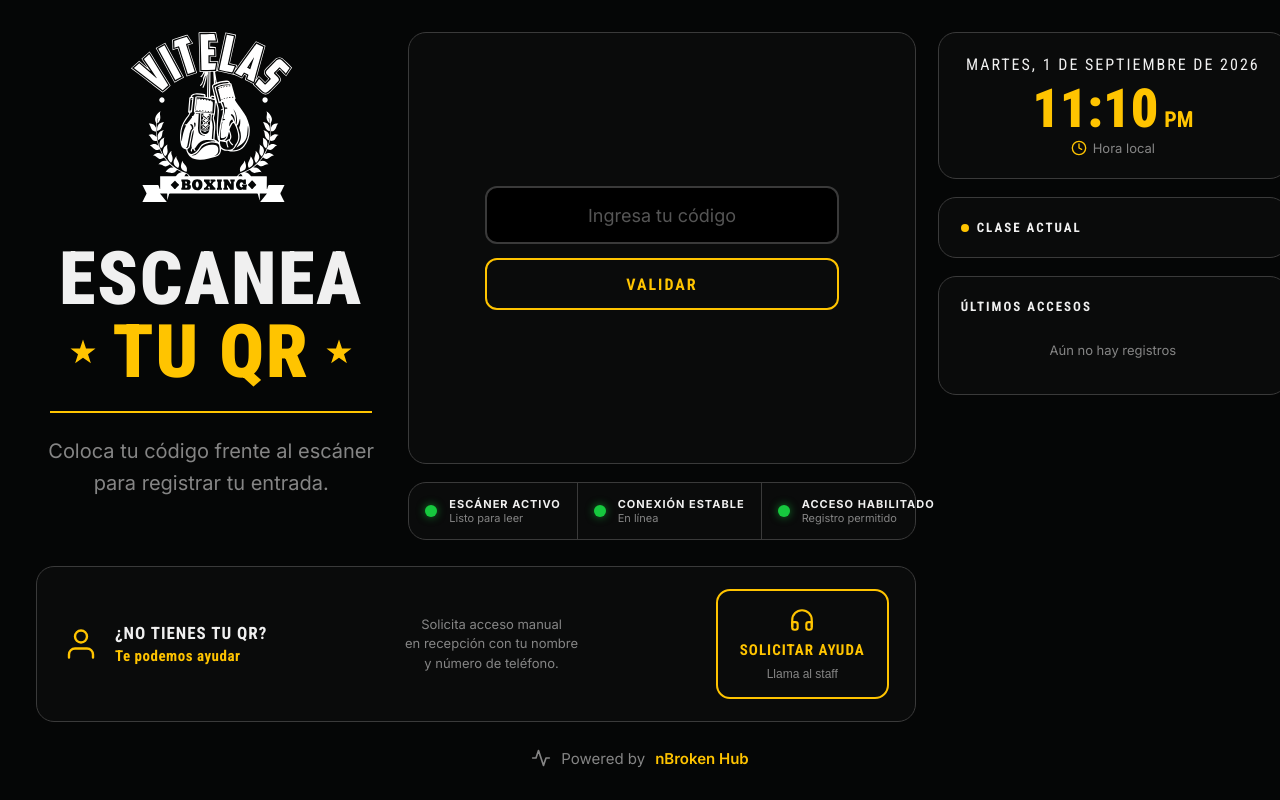
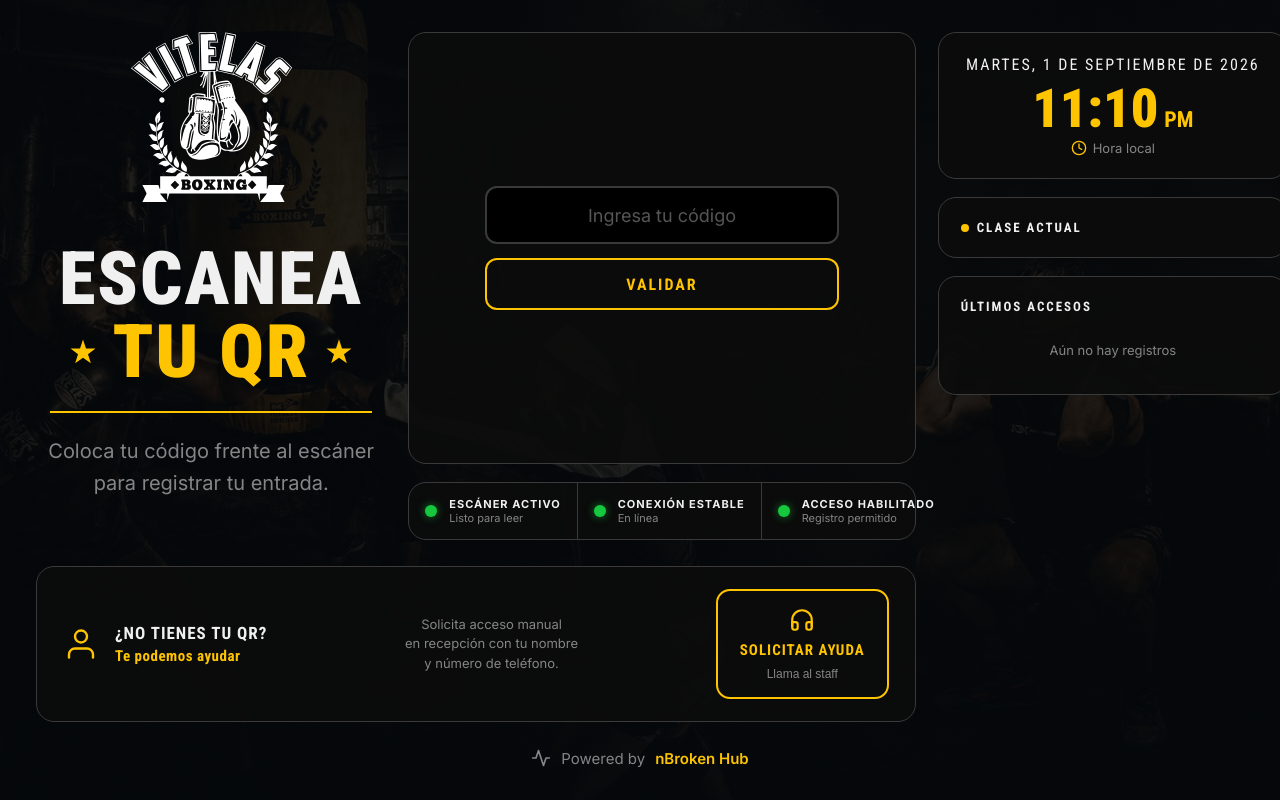
Before and after one commit to rulasflave/gym_portal, a Flask app: page /vitelas/kiosco/ in a window 1280 px wide. Run offline with Flask 3, Linux system fonts and the light colour scheme; data that the repository does not hold is empty.

Commit message:
fix: kiosco fondo IMG_4390 como login, cache v6

```diff
--- a/static/css/kiosk.css
+++ b/static/css/kiosk.css
@@ -30,6 +30,60 @@ body {
     padding: 32px 36px;
     background: #050606;
     position: relative;
+}
+
+.kiosk-page::before {
+    content: '';
+    position: absolute;
+    inset: 0;
+    background-image: url('/static/assets/images/IMG_4390.jpg');
+    background-size: cover;
+    background-position: center;
+    opacity: 0.5;
+    pointer-events: none;
+    z-index: 0;
+}
+
+.kiosk-page::after {
+    content: '';
+    position: absolute;
+    inset: 0;
+    background: linear-gradient(180deg, rgba(5, 8, 11, 0.85) 0%, rgba(5, 8, 11, 0.7) 50%, rgba(5, 8, 11, 0.92) 100%);
+    pointer-events: none;
+    z-index: 0;
+}
+
+.kiosk-inner,
+.powered-by {
+    position: relative;
+    z-index: 1;
+}
+
+.kiosk-page::before {
+    content: '';
+    position: absolute;
+    inset: 0;
+    background-image: url('/static/assets/images/IMG_4390.jpg');
+    background-size: cover;
+    background-position: center;
+    opacity: 0.5;
+    pointer-events: none;
+    z-index: 0;
+}
+
+.kiosk-page::after {
+    content: '';
+    position: absolute;
+    inset: 0;
+    background: linear-gradient(180deg, rgba(5, 8, 11, 0.85) 0%, rgba(5, 8, 11, 0.7) 50%, rgba(5, 8, 11, 0.92) 100%);
+    pointer-events: none;
+    z-index: 0;
+}
+
+.kiosk-inner,
+.powered-by {
+    position: relative;
+    z-index: 1;
 }
 
 .kiosk-inner {
--- a/templates/kiosco/scanner.html
+++ b/templates/kiosco/scanner.html
@@ -7,7 +7,7 @@
     <link rel="preconnect" href="https://fonts.googleapis.com">
     <link rel="preconnect" href="https://fonts.gstatic.com" crossorigin>
     <link href="https://fonts.googleapis.com/css2?family=Roboto+Condensed:wght@400;700;900&family=Inter:wght@300;400;500;600;700&display=swap" rel="stylesheet">
-    <link rel="stylesheet" href="{{ url_for('static', filename='css/kiosk.css') }}?v=5">
+    <link rel="stylesheet" href="{{ url_for('static', filename='css/kiosk.css') }}?v=6">
 </head>
 <body>
     <div class="kiosk-page">
```
